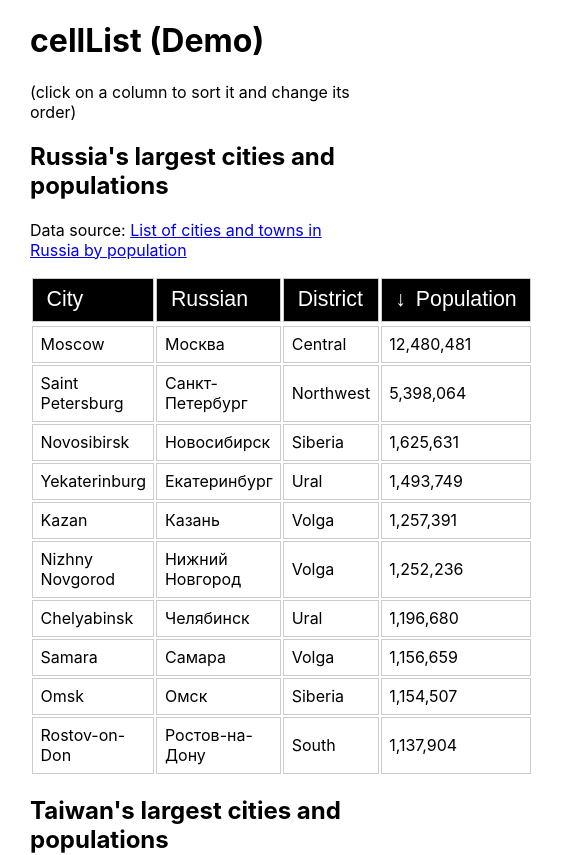
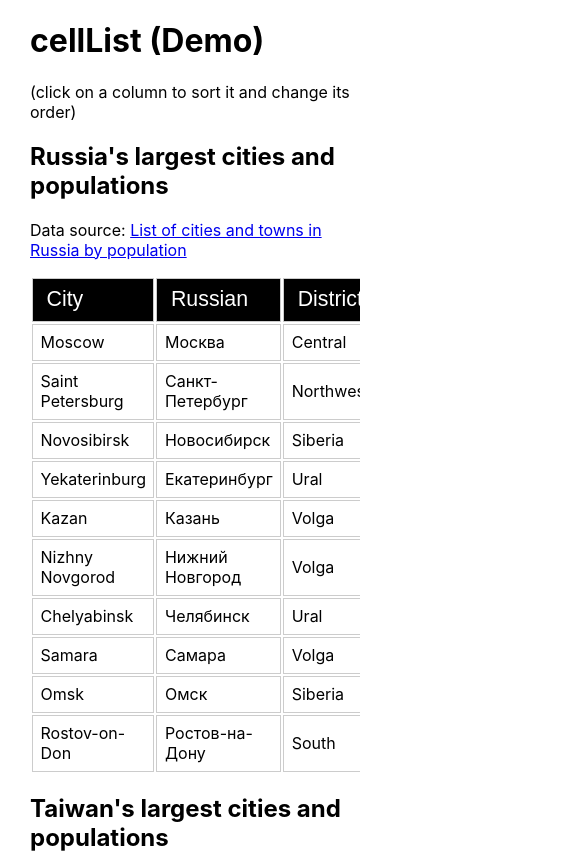
Before and after one commit to joncoded/celllist, a React (Create React App) app: page / in a window 390 px wide. Shown: the top 855 px of the page, 585 px wide, since content can reach past the window. Built offline with nearby package versions, Linux system fonts and the light colour scheme.

Commit message:
making tables responsive

```diff
--- a/src/components/CellList/CellList.js
+++ b/src/components/CellList/CellList.js
@@ -8,7 +8,7 @@ const CellList = (props) => {
     if (!sortSetting) {
       return;
     }
-    return sortSetting.field === field ? sortSetting.order : undefined;
+    return sortSetting.field === field ? sortSetting.order : '';
   }
 
   return (
--- a/src/index.css
+++ b/src/index.css
@@ -24,19 +24,23 @@ caption {
 .asc:before {
   /* up arrow */
   content: '\2191';
-  padding-right: 10px;
 }
 
 .desc:before {
   /* down arrow */
   content: '\2193';
+}
+
+.asc:before, .desc:before {
   padding-right: 10px;
 }
 
 /* customize table styling below */
 
 table {
+  display: block;
   width: 100%;
+  overflow-x: auto;
 }
 
 th {
```
